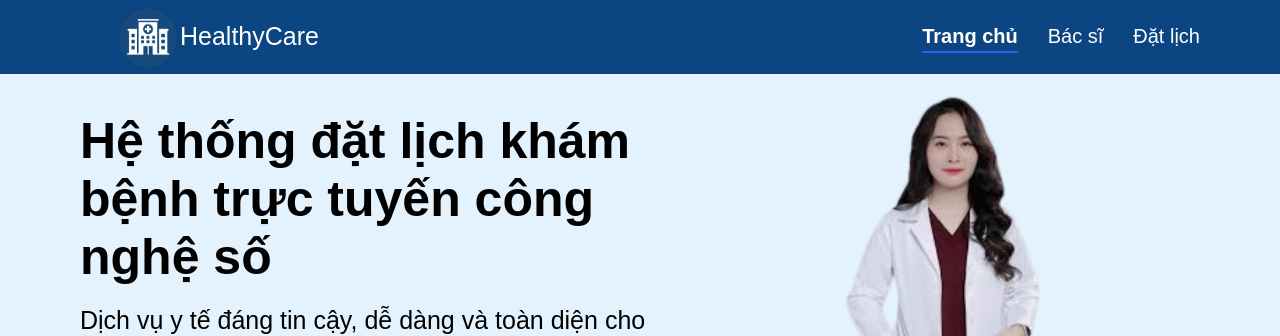
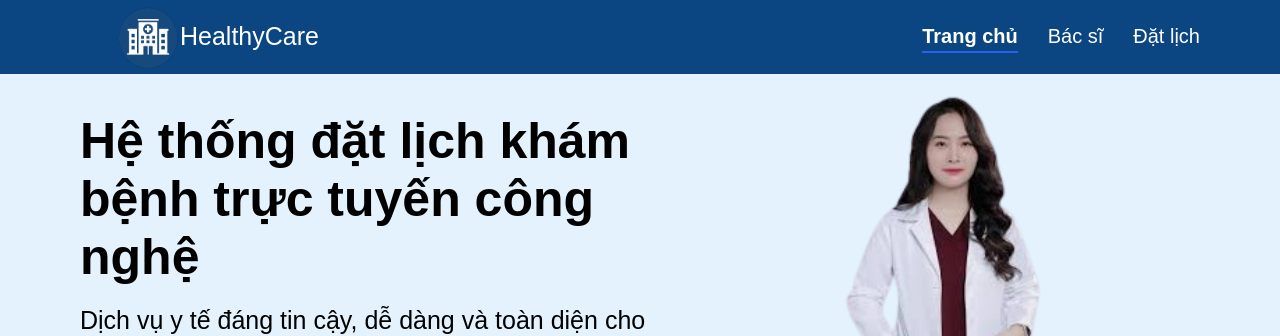
Before and after one commit to VanVietJr10/HealthyCare, a plain HTML site: page index.html in a window 1280 px wide. Shown: the top 336 px of the page. Drawn offline with Linux system fonts and the light colour scheme.

Commit message:
sua lan 1

```diff
--- a/index.html
+++ b/index.html
@@ -31,7 +31,7 @@
         <div class="content-news-all">
           <div class="content-news-left">
             <h1 class="content-news-left-title">
-              Hệ thống đặt lịch khám bệnh trực tuyến công nghệ số
+              Hệ thống đặt lịch khám bệnh trực tuyến công nghệ
             </h1>
             <p class="content-news-left-des">
               Dịch vụ y tế đáng tin cậy, dễ dàng và toàn diện cho mọi người
```
